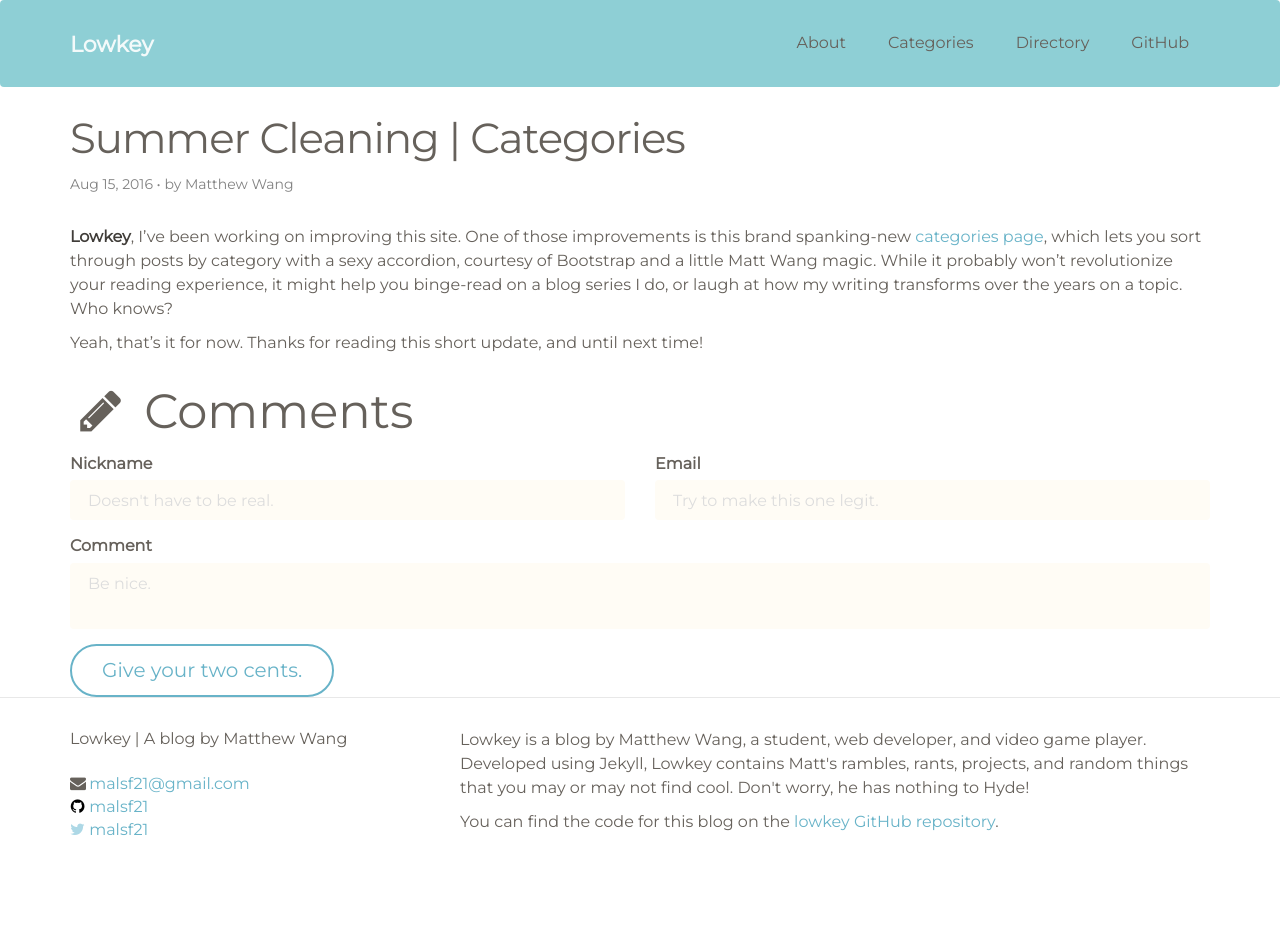
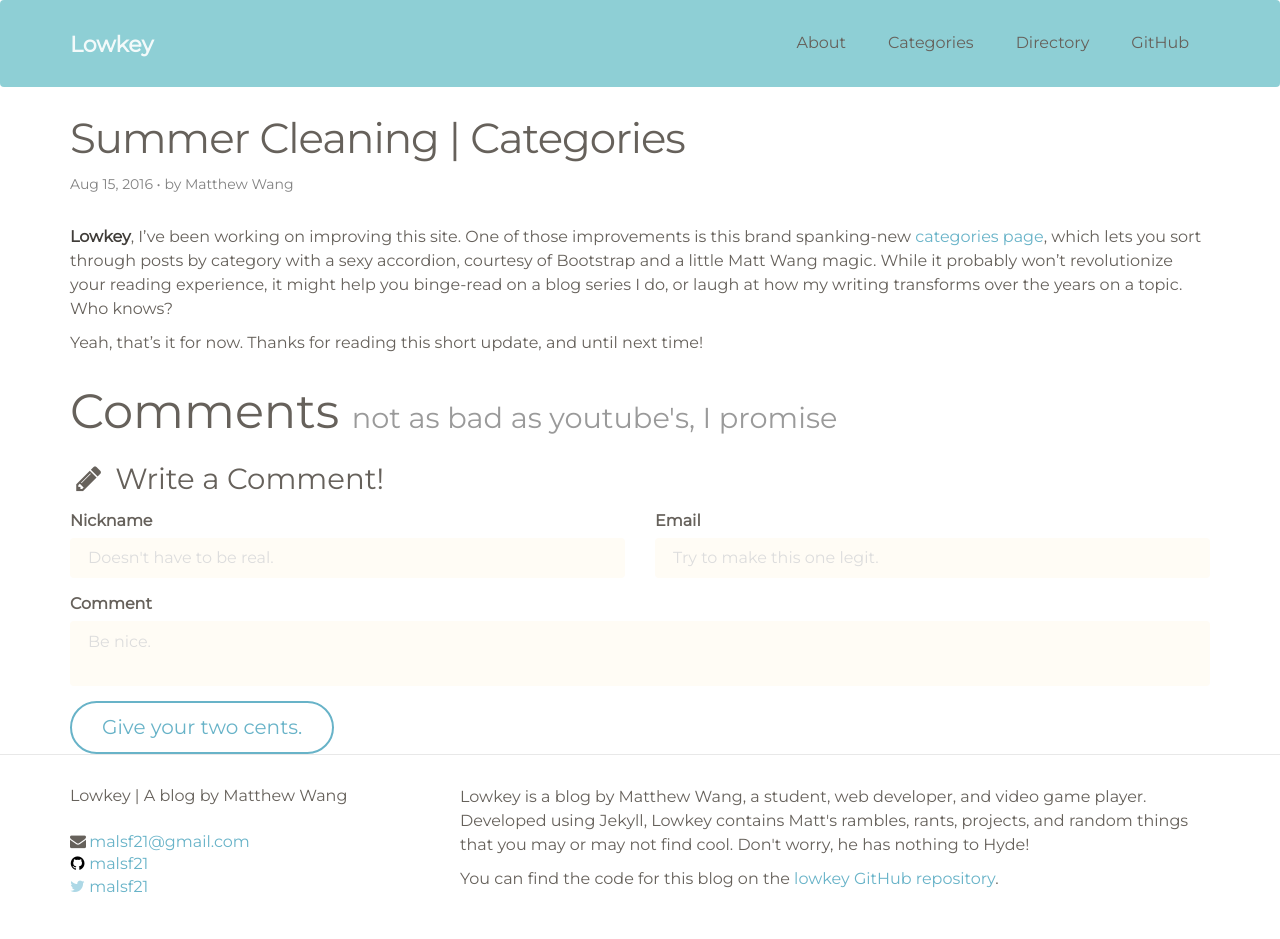
Before and after one commit to mattxwang/lowkey, a Jekyll site: the page built from _posts/2016-08-15-site-categories.markdown, in a window 1280 px wide. Built offline with Jekyll 4.4.1, drawn with Linux system fonts in a browser that asks for light colours; before the commit the page ends 900 px from its top, so only the background shows below that.

Commit message:
tries updating a bit to catch some possible bugs?

```diff
--- a/_config.yml
+++ b/_config.yml
@@ -23,8 +23,10 @@
 # Static Man! (I'm using this for comment sections)
 staticman:
   allowedFields: ['name', 'email', 'comment']
-  branch: 'master'
+  requiredFields: ['name', 'email', 'comment']
+  commitMessage: "Here's the latest comment from Lowkey."
+  branch: master
   path: _data/comments/{options.post-slug}
-  filename: comment{@timestamp}
+  filename: entry{@timestamp}
   format: 'yml'
   moderation: false
--- a/_layouts/post.html
+++ b/_layouts/post.html
@@ -14,19 +14,9 @@
     </div>
 
     <div>
-      <h2><span class="fa fa-fw fa-pencil"></span> Comments</h2>
-      {% if site.data.comments[post_slug] %}
-        {% assign comments = site.data.comments[post_slug] | sort %}
-          {% for comment in comments %}
-            <div class="well">
-              <h2><a href="{{comment[1].email}}">{{comment[1].name}}</a></h2>
-              <p>
-                {{comment[1].comment}}
-              </p>
-            </div>
-          {% endfor %}
-			{% endif %}
-      <form method="POST" action="https://api.staticman.net/v1/entry/malsf21/lowkey/master">
+      <h2>Comments <small>not as bad as youtube's, I promise</small></h2>
+      <h3><span class="fa fa-fw fa-pencil"></span> Write a Comment!</h3>
+      <form method="post" action="https://api.staticman.net/v1/entry/malsf21/lowkey/master">
         <input name="options[slug]" type="hidden" value="{{ page.slug }}">
         <input name="options[redirect]" type="hidden" value="{{site.url}}{{page.url}}">
         <div class="row">
@@ -49,6 +39,18 @@
         </div>
         <button class="btn btn-lg btn-info" type="submit">Give your two cents.</button>
       </form>
+      {% if site.data.comments[post_slug] %}
+        <h4>Comments from others</h4>
+        {% assign comments = site.data.comments[post_slug] | sort %}
+          {% for comment in comments %}
+            <div class="well">
+              <h2><a href="{{comment[1].email}}">{{comment[1].name}}</a></h2>
+              <p>
+                {{comment[1].comment  | markdownify }}
+              </p>
+            </div>
+          {% endfor %}
+			{% endif %}
     </div>
 
   </article>
```
